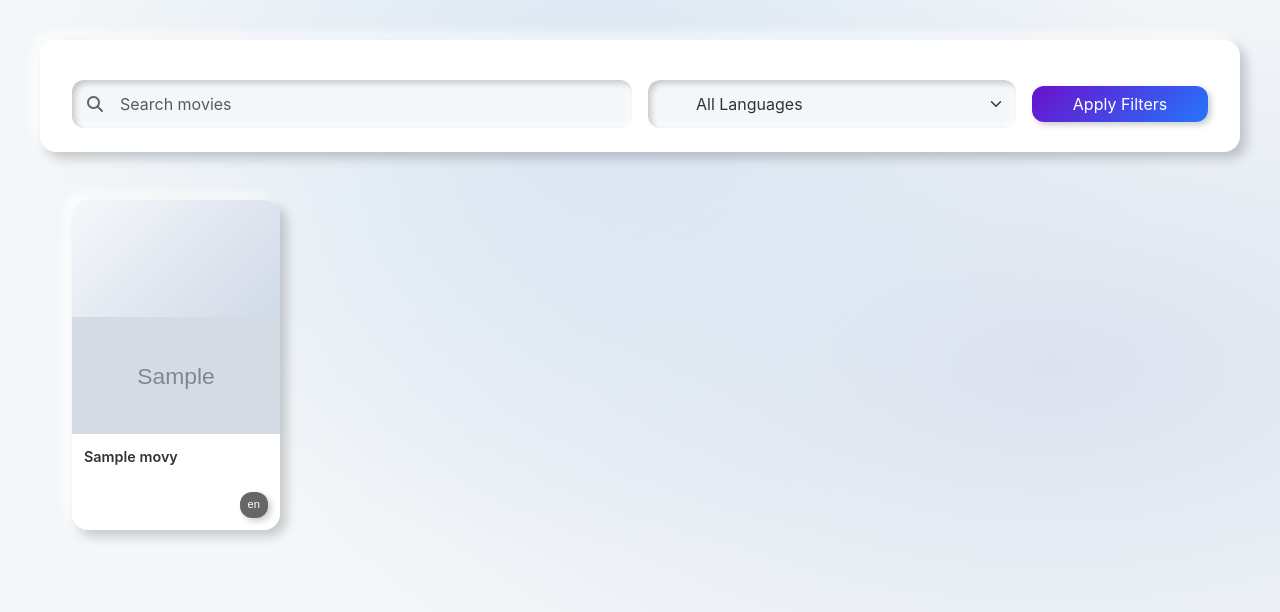
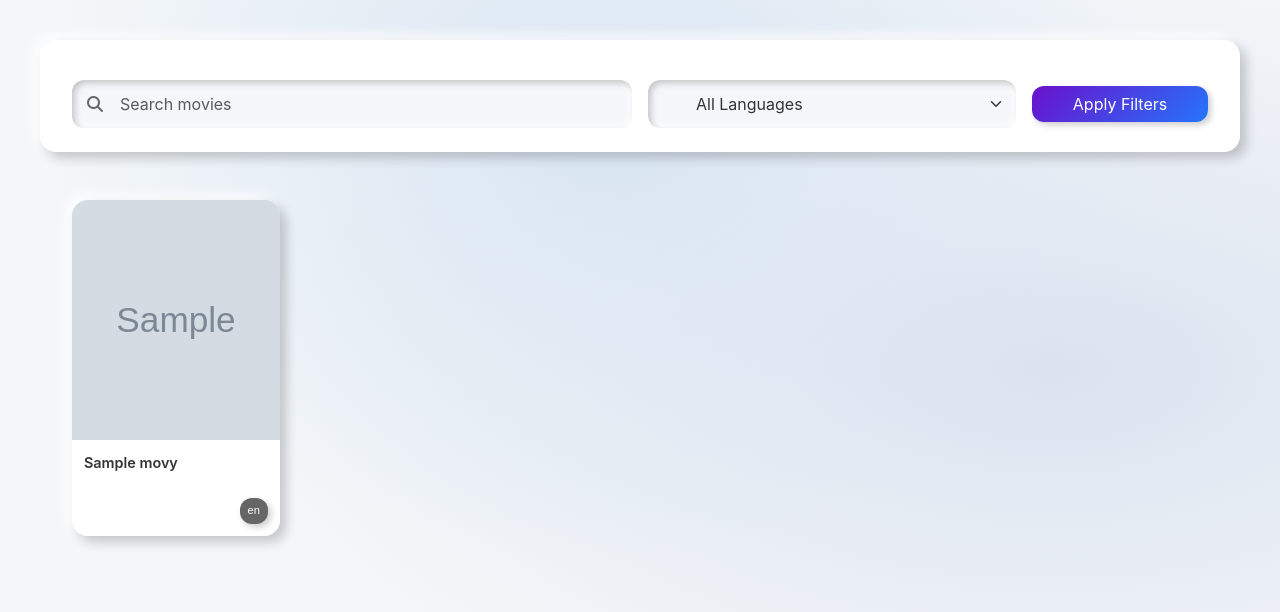
Before and after one commit to Anumod4/MoviesForUs, a Flask app: page / in a window 1280 px wide. Shown: the part 152-764 px from the top of the page. Run offline with Flask 3, Linux system fonts and the light colour scheme; a user stored in the database is signed in; tables that the repository leaves empty hold one stand-in row (values such as "Sample post"); grey boxes marked "Sample" are stand-in pictures; some libraries are stand-ins or nearby versions; some web fonts are replaced.

Commit message:
Fix movie thumbnail sizing to remove extra space and ensure consistent display

```diff
--- a/templates/index.html
+++ b/templates/index.html
@@ -190,7 +190,7 @@ body {
 
 .movie-thumbnail {
     position: relative;
-    padding-top: 56.25%; /* 16:9 aspect ratio */
+    height: 240px; /* Fixed height */
     overflow: hidden;
     background: linear-gradient(135deg, #f5f7fa 0%, #c3cfe2 100%);
     cursor: pointer;
@@ -203,7 +203,7 @@ body {
     left: 0;
     width: 100%;
     height: 100%;
-    object-fit: cover;
+    object-fit: cover; /* Ensures image covers the entire area */
 }
 
 .movie-details {
```
